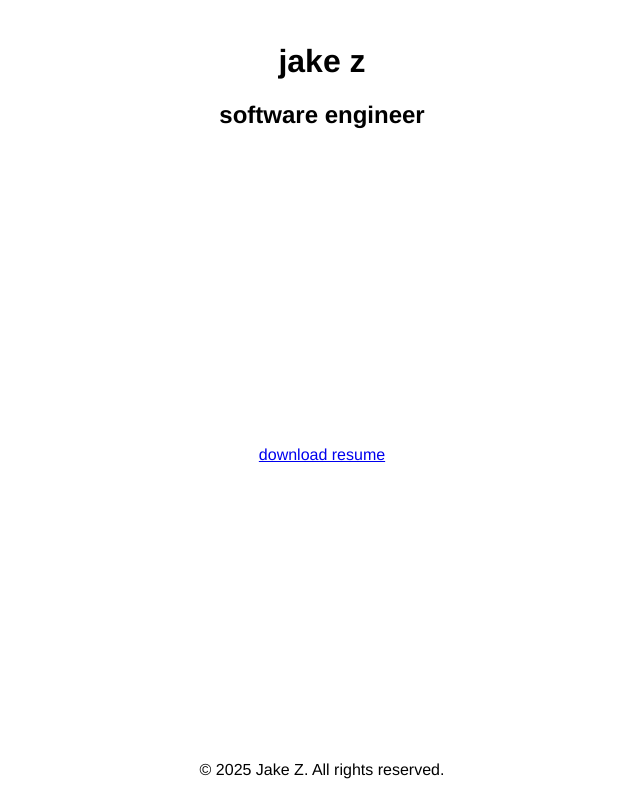
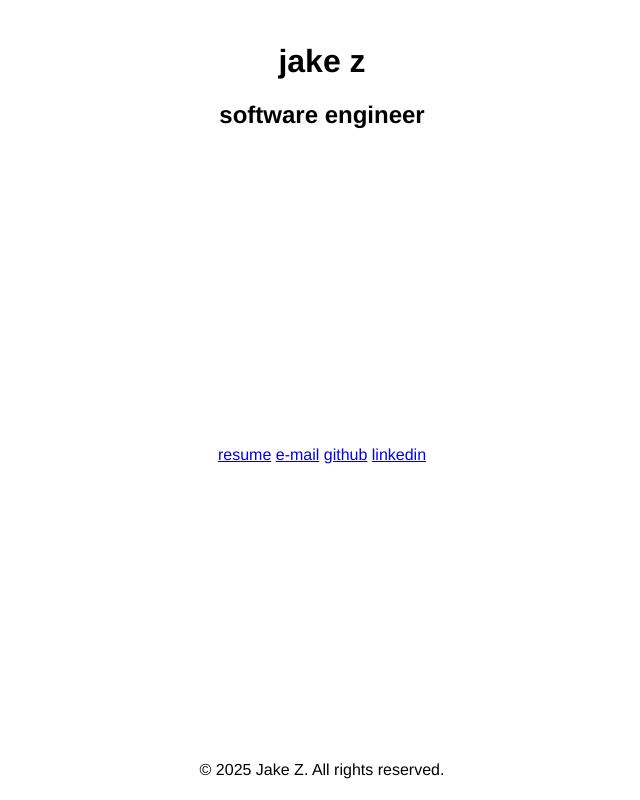
Before and after one commit to the-jake-z/the-jake-z.github.io, a plain HTML site: page index.html in a window 1280 px wide. Shown: the whole page, without its empty margins (318-958 px from the left). Drawn offline with Linux system fonts and the light colour scheme.

Commit message:
Add some additional contact links

```diff
--- a/index.html
+++ b/index.html
@@ -1,8 +1,9 @@
 <!DOCTYPE html>
 
 <head lang="en">
-    <title>Jake Z</title>
     <link href="./styles/style.css" type="text/css" rel="stylesheet" />
+    <meta name="viewport" content="width=device-width, initial-scale=1" />
+    <title>jake z</title>
 </head>
 
 <body>
@@ -12,7 +13,18 @@
     </div>
     <div>
         <span>
-            <a href="./docs/resume.pdf">download resume</a>
+            <a href="./docs/resume.pdf">resume</a>
+        </span>
+        <span>
+            <script>
+                document.write("e-mail".link(atob("bWFpbHRvOm1haWxAamFrZXoubWU=")))
+            </script>
+        </span>
+        <span>
+            <a href="https://github.com/the-jake-z">github</a>
+        </span>
+        <span>
+            <a href="https://www.linkedin.com/in/jzarob/">linkedin</a>
         </span>
     </div>
     <footer>&copy;
```
